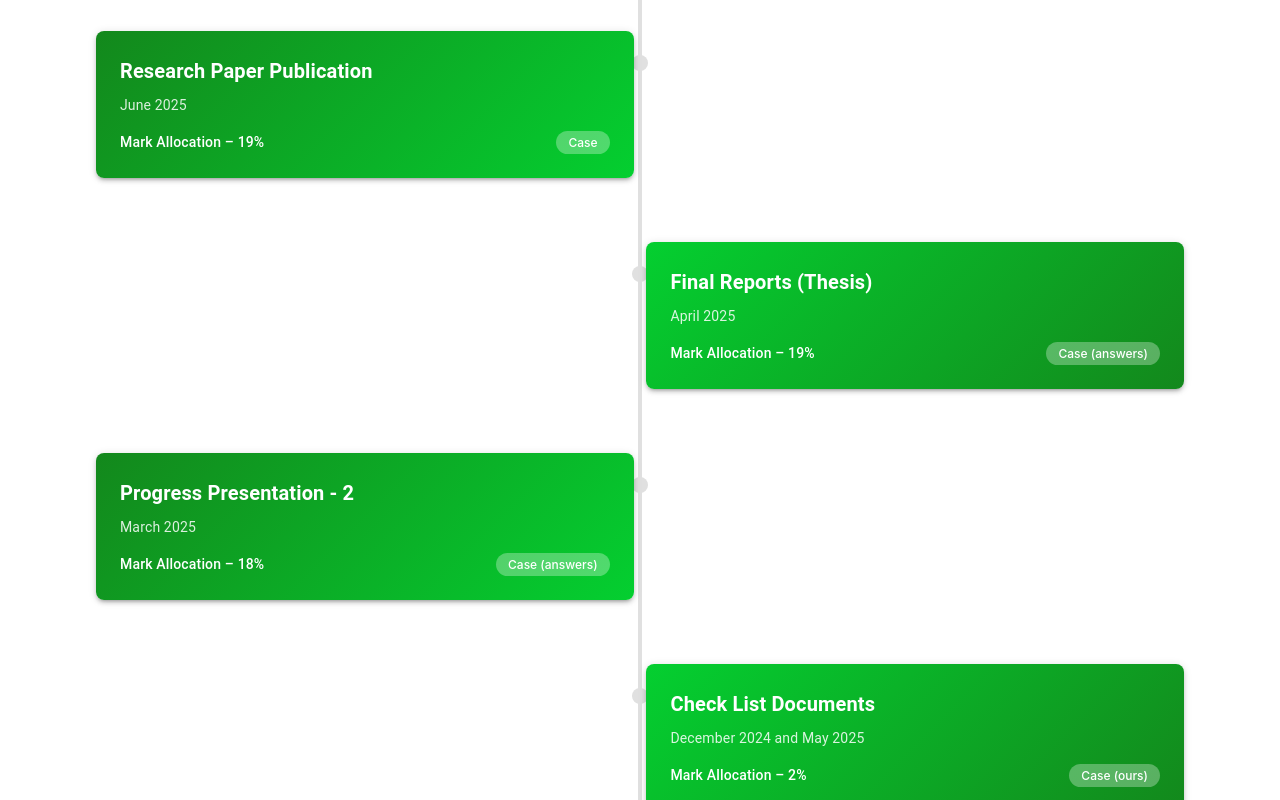
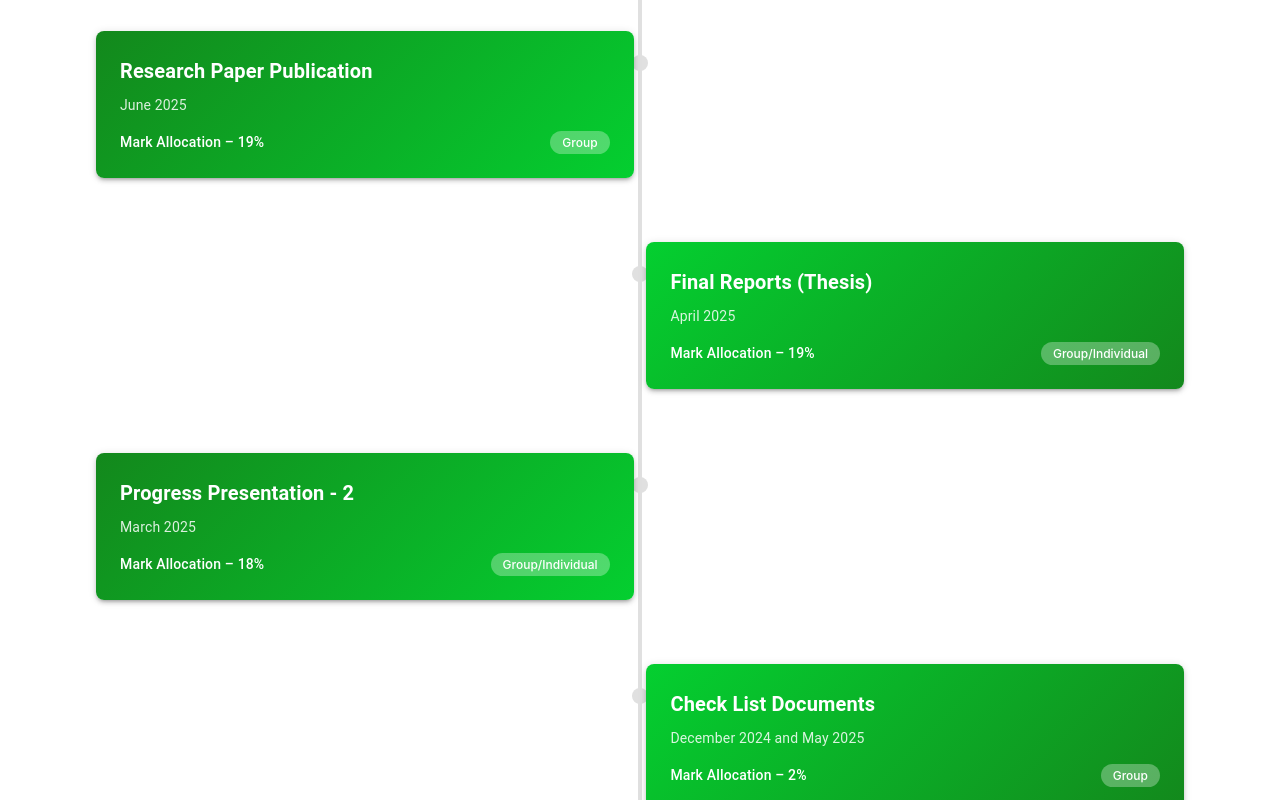
Before and after one commit to IT21200410/bioscholar, a React (Create React App) app: page / in a window 1280 px wide. Shown: the part 5140-5940 px from the top of the page. Built offline with nearby package versions, Linux system fonts and the light colour scheme.

Commit message:
Slight modifications for documents

```diff
--- a/src/components/Milestones.js
+++ b/src/components/Milestones.js
@@ -21,55 +21,55 @@ const milestones = [
     title: 'Project Proposal (Presentation • Proposal Report)',
     date: 'August 2024',
     mark: '12%',
-    case: 'Case (answers)',
+    case: 'Group/Individual',
   },
   {
     title: 'Progress Presentation - 1',
     date: 'December 2024',
     mark: '15%',
-    case: 'Case (answers)',
+    case: 'Group/Individual'
   },
   {
     title: 'Research Paper Publication',
     date: 'June 2025',
     mark: '19%',
-    case: 'Case',
+    case: 'Group',
   },
   {
     title: 'Final Reports (Thesis)',
     date: 'April 2025',
     mark: '19%',
-    case: 'Case (answers)',
+    case: 'Group/Individual',
   },
   {
     title: 'Progress Presentation - 2',
     date: 'March 2025',
     mark: '18%',
-    case: 'Case (answers)',
+    case: 'Group/Individual',
   },
   {
     title: 'Check List Documents',
     date: 'December 2024 and May 2025',
     mark: '2%',
-    case: 'Case (ours)',
+    case: 'Group',
   },
   {
     title: 'Log Books',
     date: 'June 2025',
     mark: '2%',
-    case: 'Case (ours)',
+    case: 'Individual',
   },
   {
     title: 'Final Presentation • Viva',
     date: 'May 2025',
     mark: '20%',
-    case: 'Case (answers)',
+    case: 'Group/Individual',
   },
   {
     title: 'Website Development',
     date: 'June 2025',
     mark: '2%',
-    case: 'Case',
+    case: 'Group',
   },
 ];
 
```
